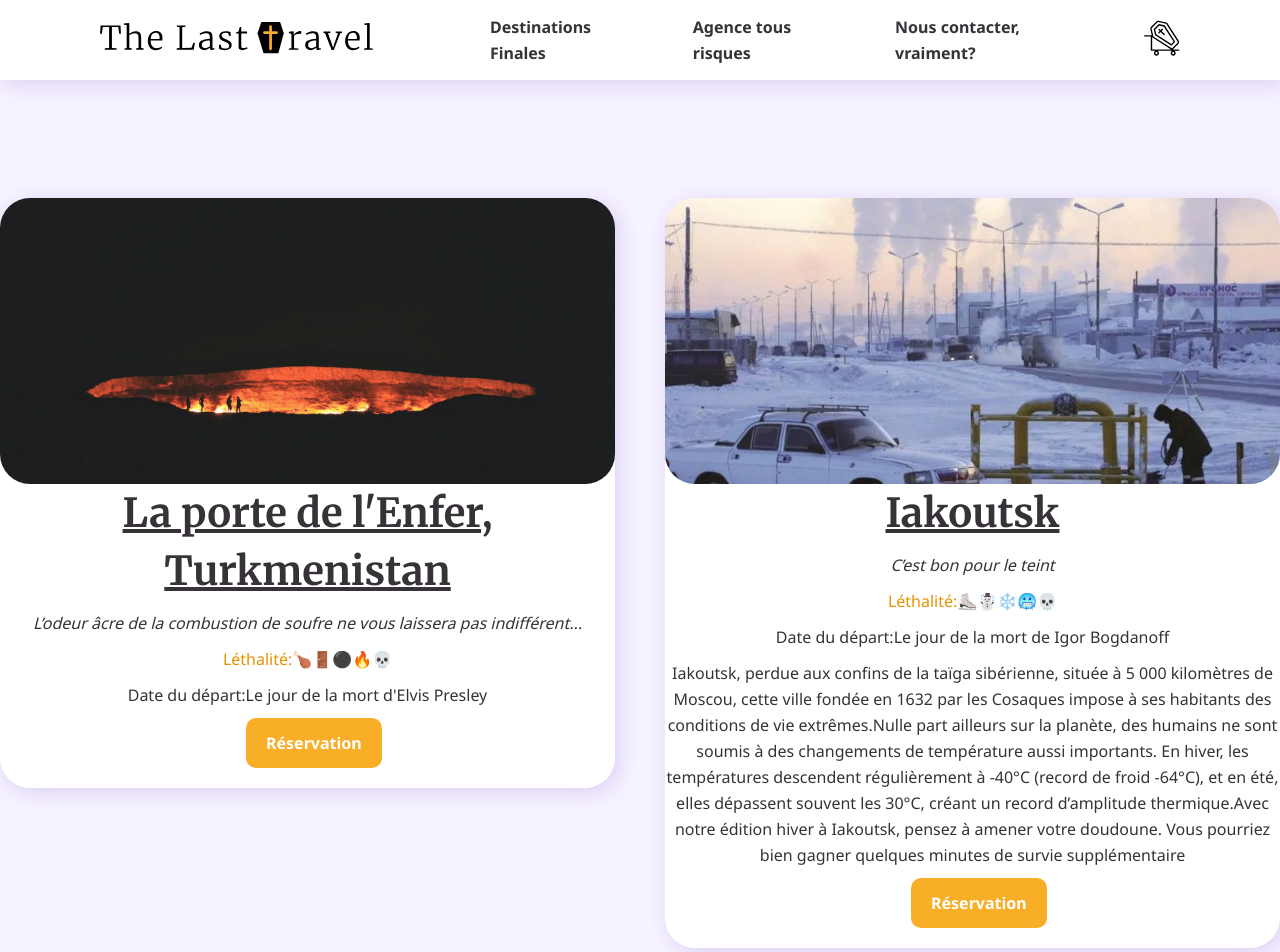
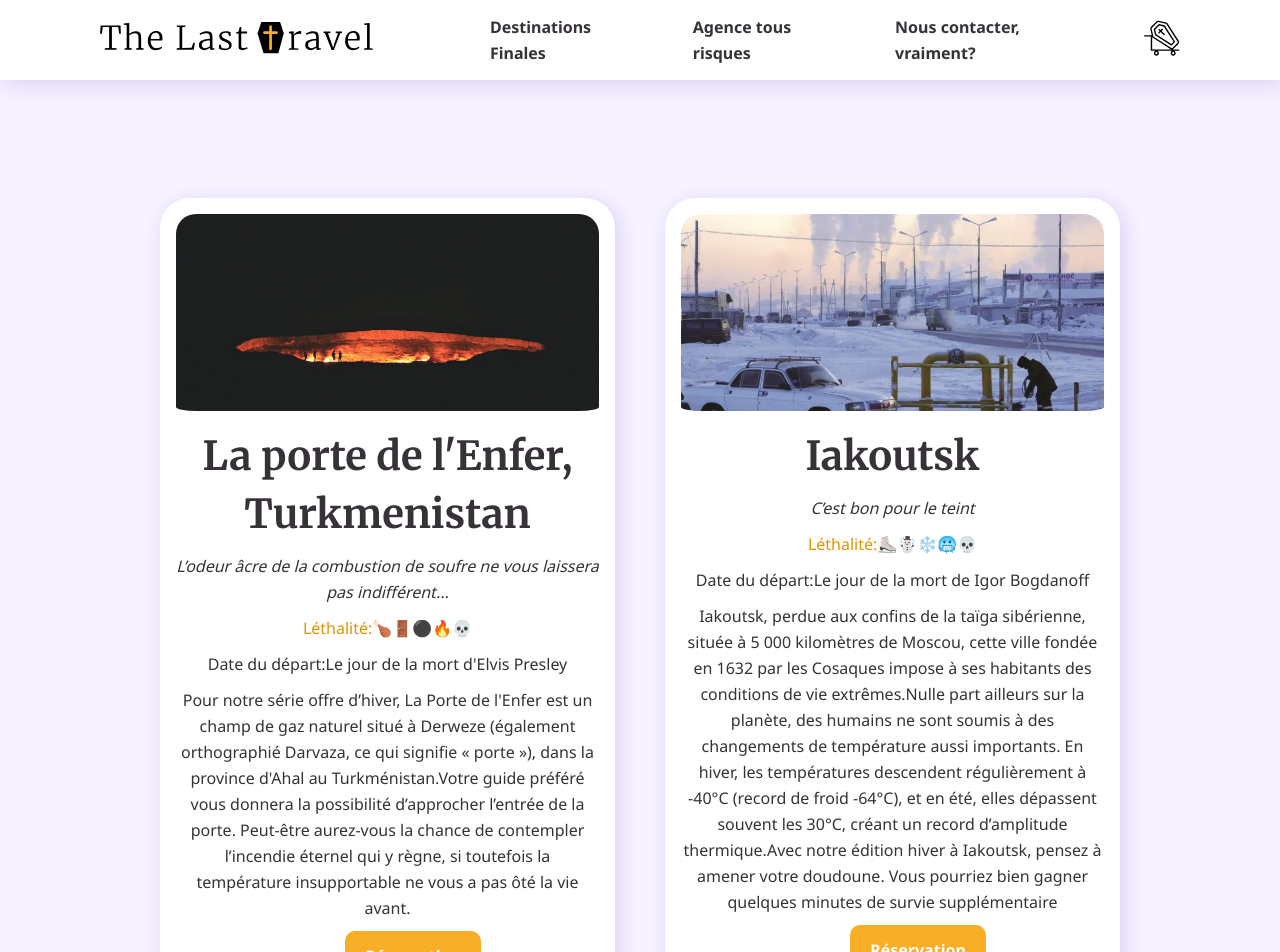
Before and after one commit to MrLootman/The-Last-Travel-Hackathon-, a React (Create React App) app: page /destinations-finales in a window 1280 px wide. Shown: the top 952 px of the page. Built offline with nearby package versions, Linux system fonts and the light colour scheme.

Commit message:
mon jour de gloire

```diff
--- a/package.json
+++ b/package.json
@@ -9,6 +9,7 @@
     "nuka-carousel": "^5.4.1",
     "react": "^18.2.0",
     "react-dom": "^18.2.0",
+    "react-lottie": "^1.2.3",
     "react-router-dom": "^6.4.3",
     "react-scripts": "5.0.1",
     "router": "^1.3.7"
--- a/src/components/PopIn.jsx
+++ b/src/components/PopIn.jsx
@@ -1,7 +1,7 @@
 import React from 'react';
-import style from '../style/Contact.css';
+import '../style/Contact.css';
 import Lottie from 'react-lottie';
-import animationData from '../assets/lottie/heart-beat.json';
+import animationData from '../components/assets/lottie/heart-beat.json';
 
 const PopIn = ({ open, onClose }) => {
     if (!open) return null;
--- a/src/components/Testimony.jsx
+++ b/src/components/Testimony.jsx
@@ -1,7 +1,5 @@
 import React from 'react';
-import image11 from "../assets/blessure-femme.jpg";
-import image12 from "../assets/blessure_homme.jpg";
-import image13 from "../assets/urne.jpg";
+
 
 const Testimony = () => {
 
@@ -13,7 +11,7 @@ const Testimony = () => {
 
                 <div className="Testimonial1">
 
-                    <img src={image11} alt="hurt1" className="hurt1" />
+                    <img src={"/assets/blessure_femme.jpg"} alt="hurt1" className="hurt1" />
 
                     <p>"Des moments intenses, peut-être trop ?, mais inoubliables.<br /> Je recommande surtout la porte de l'enfer, ils sont bouillants là-bas.<br /> Merci Last Travel"<br /><h3>Jessica Stoalebra.</h3></p>
 
@@ -24,7 +22,7 @@ const Testimony = () => {
 
                 <div className='Testimonial2'>
 
-                    <img src={image12} alt="hurt2" className="hurt2" />
+                    <img src={"/assets/blessure_homme.jpg"} alt="hurt2" className="hurt2" />
 
                     <p>"Une expérience hors du commun, c'est rien de le dire !, à refaire malgré la chance d'être revenue entier, ou presque.<br /> Je vous recommande particulièrement le lac Natron qui ne vous laissera pas de marbre. <br />Vive Last Travel !"<br /><h3>Sacha Touilles</h3></p>
 
@@ -34,7 +32,7 @@ const Testimony = () => {
 
                 <div className="Testimonial3">
 
-                    <img src={image13} alt="hurt3" className="hurt3" />
+                    <img src={"/assets/urne.jpg"} alt="hurt3" className="hurt3" />
 
                     <p>"Notre frère a adoré son périple autour du triangle des Bermudes, en tout cas d'après les derniers selfies qu'il nous a envoyé. Il avait l'air de baigner dans le bonheur.<br /> Nous pensons qu'il recommanderait sincèrement ce voyage.<br /> Merci Last Travel ? "<br /><h3>La Famille de Michel Alavicourt</h3></p>
 
--- a/src/data.js
+++ b/src/data.js
@@ -6,10 +6,10 @@ const destinations = [
         tagline: "L’odeur âcre de la combustion de soufre ne vous laissera pas indifférent...",
         lethal: "🍗🚪⚫🔥💀",
         journey_date: "Le jour de la mort d'Elvis Presley",
-        description: [
-            "Pour notre série offre d’hiver, La Porte de l'Enfer est un champ de gaz naturel situé à Derweze (également orthographié Darvaza, ce qui signifie « porte »), dans la province d'Ahal au Turkménistan.",
-            "Votre guide préféré vous donnera la possibilité d’approcher l’entrée de la porte. Peut-être aurez-vous la chance de contempler l’incendie éternel qui y règne, si toutefois la température insupportable ne vous a pas ôté la vie avant."
-        ]
+        description: {
+            paragraph_1:"Pour notre série offre d’hiver, La Porte de l'Enfer est un champ de gaz naturel situé à Derweze (également orthographié Darvaza, ce qui signifie « porte »), dans la province d'Ahal au Turkménistan.",
+            paragraph_2:"Votre guide préféré vous donnera la possibilité d’approcher l’entrée de la porte. Peut-être aurez-vous la chance de contempler l’incendie éternel qui y règne, si toutefois la température insupportable ne vous a pas ôté la vie avant."
+        }
     },
     {
         id: 2,
--- a/src/style/Destination.css
+++ b/src/style/Destination.css
@@ -12,6 +12,7 @@ body {
     width: 100%;
     column-gap: 50px;
     row-gap: 15px;
+    padding: 0rem 10rem;
 }
 
 .destinationForTravel .travelBlock {
@@ -21,6 +22,7 @@ body {
     border-radius: 30px;
     box-shadow: var(--shadow-card);
     transition: 0.7s ease-in-out;
+    padding: 1rem;
 }
 
 .destinationForTravel .travelBlock:hover {
@@ -31,10 +33,11 @@ body {
 display: block;
 margin-left: auto;
 margin-right: auto;
-border-radius: 30px;
+border-radius: 20px;
 width: 100%;
 overflow: hidden;
 justify-items: center;
+padding-bottom: 1rem;
 }
 
 .destinationForTravel h1, .titleTravel, .taglineTravel, .lethalTravel, .journeyTravel, .descriptionTravel {
@@ -42,9 +45,7 @@ justify-items: center;
     margin-bottom: 10px;
 }
 
-.destinationForTravel .titleTravel {
-    text-decoration: underline;
-}
+
 
 .destinationForTravel .taglineTravel {
     font-style: italic;
```
Also changed, not shown: src/components/assets/lottie/heart-beat.json (renamed from public/assets/lottie/heart-beat.json), 1 other file (tests, documents, lock files or other folders).
